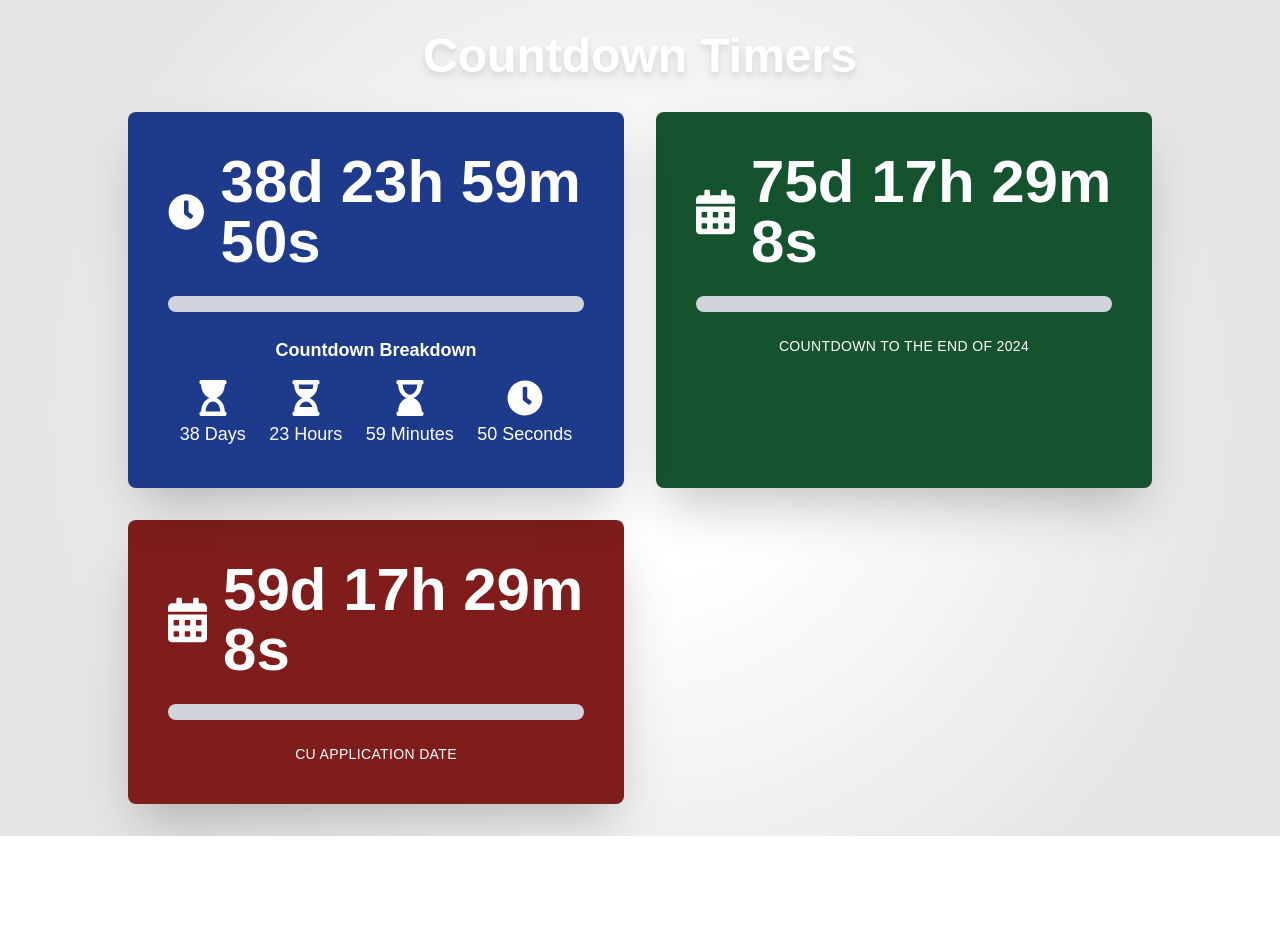
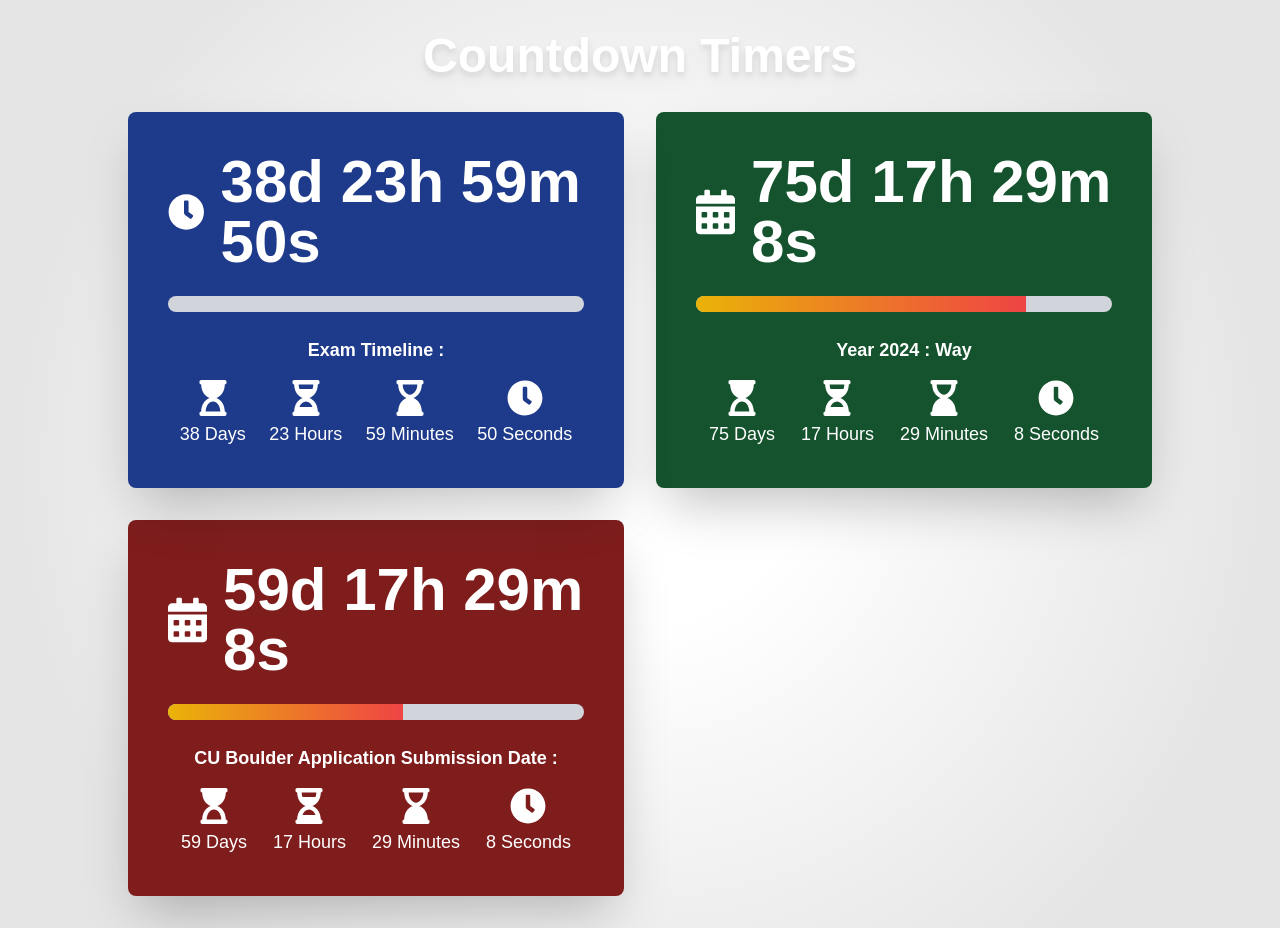
Before and after one commit to sandeshkhadka283/NRB, a Next.js app: page / in a window 1280 px wide. Before the commit the page ends 836 px from the top, so only its background shows below. Built offline with nearby package versions, Linux system fonts and the light colour scheme.

Commit message:
progress bas fixed

```diff
--- a/app/page.tsx
+++ b/app/page.tsx
@@ -7,8 +7,9 @@ import { FaClock, FaCalendarAlt, FaHourglassStart, FaHourglassHalf, FaHourglassE
 const TARGET_DATE_39_DAYS_KEY = "targetDate39Days";
 const TARGET_DATE_END_OF_2024 = new Date(2024, 11, 31, 23, 59, 59); // End of 2024
 const TARGET_DATE_CU_APPLICATION = new Date(2024, 11, 15, 23, 59, 59); // CU Application Date
+const TARGET_DATE_CU_BOLDER_START = new Date(2024, 7, 1); // Start date for CU Boulder (August 1, 2024)
 
-const getFutureDate = (days: number) => new Date(Date.now() + days * 24 * 60 * 60 * 1000);
+const getFutureDate = (days) => new Date(Date.now() + days * 24 * 60 * 60 * 1000);
 
 const Home = () => {
   const [timeLeft, setTimeLeft] = useState(new Date(getFutureDate(39)));
@@ -34,27 +35,34 @@ const Home = () => {
     }
   }, []);
 
-  const getTimeParts = (date: Date) => {
-    const totalSeconds = Math.max(Math.floor((date.getTime() - new Date().getTime()) / 1000), 0);
-    const days = Math.floor(totalSeconds / (3600 * 24));
-    const hours = Math.floor((totalSeconds % (3600 * 24)) / 3600);
-    const minutes = Math.floor((totalSeconds % 3600) / 60);
-    const seconds = totalSeconds % 60;
+  const getTimeParts = (date) => {
+    const totalSecondsLeft = Math.max(Math.floor((date.getTime() - new Date().getTime()) / 1000), 0);
+    const days = Math.floor(totalSecondsLeft / (3600 * 24));
+    const hours = Math.floor((totalSecondsLeft % (3600 * 24)) / 3600);
+    const minutes = Math.floor((totalSecondsLeft % 3600) / 60);
+    const seconds = totalSecondsLeft % 60;
 
-    return { days, hours, minutes, seconds, totalSeconds };
+    return { days, hours, minutes, seconds, totalSecondsLeft };
   };
 
-  const { days, hours, minutes, seconds, totalSeconds: totalSeconds39 } = getTimeParts(timeLeft);
+  const { days, hours, minutes, seconds, totalSecondsLeft } = getTimeParts(timeLeft);
   const { days: days2024, hours: hours2024, minutes: minutes2024, seconds: seconds2024 } = getTimeParts(TARGET_DATE_END_OF_2024);
   const { days: daysCU, hours: hoursCU, minutes: minutesCU, seconds: secondsCU } = getTimeParts(TARGET_DATE_CU_APPLICATION);
 
-  // Calculate progress bar width
-  const progressBarWidth39 = ((39 * 24 * 60 * 60 - totalSeconds39) / (39 * 24 * 60 * 60)) * 100;
+  // CU Boulder countdown
+  const totalDurationBoulder = (TARGET_DATE_CU_APPLICATION.getTime() - TARGET_DATE_CU_BOLDER_START.getTime()) / 1000; // in seconds
+  const totalSecondsBoulder = Math.floor(totalDurationBoulder); // Total seconds for CU Boulder countdown
+  const progressBarWidthBoulder = totalDurationBoulder > 0
+    ? ((totalDurationBoulder - (secondsCU + minutesCU * 60 + hoursCU * 3600 + daysCU * 86400)) / totalDurationBoulder) * 100
+    : 0;
+
+  const totalSecondsFor39Days = 39 * 24 * 60 * 60; // Total seconds for 39 days
+  const progressBarWidth39 = ((totalSecondsFor39Days - totalSecondsLeft) / totalSecondsFor39Days) * 100;
+
   const totalDuration2024 = (TARGET_DATE_END_OF_2024.getTime() - new Date().getTime()) / 1000; // in seconds
-  const progressBarWidth2024 = ((totalDuration2024 - (seconds2024 + minutes2024 * 60 + hours2024 * 3600 + days2024 * 86400)) / totalDuration2024) * 100;
-
-  const totalDurationCU = (TARGET_DATE_CU_APPLICATION.getTime() - new Date().getTime()) / 1000; // in seconds
-  const progressBarWidthCU = ((totalDurationCU - (secondsCU + minutesCU * 60 + hoursCU * 3600 + daysCU * 86400)) / totalDurationCU) * 100;
+  const progressBarWidth2024 = totalDuration2024 > 0
+    ? ((365 * 24 * 60 * 60 - totalDuration2024) / (365 * 24 * 60 * 60)) * 100
+    : 0;
 
   return (
     <div className="min-h-screen flex flex-col items-center justify-center p-8 bg-gradient-to-r from-purple-600 to-pink-500 text-white relative overflow-hidden">
@@ -74,7 +82,8 @@ const Home = () => {
           <div className="w-full bg-gray-300 rounded-full h-4 mb-6 overflow-hidden">
             <div className="bg-gradient-to-r from-yellow-500 to-red-500 h-full transition-all duration-500" style={{ width: `${progressBarWidth39}%` }}></div>
           </div>
-          <h3 className="text-lg font-semibold text-center mb-4">Countdown Breakdown</h3>
+          <h3 className="text-lg font-semibold text-center mb-4">Exam Timeline :  </h3>
+
           <div className="flex justify-around text-lg">
             <div className="flex flex-col items-center">
               <FaHourglassStart className="text-4xl mb-1" />
@@ -105,20 +114,56 @@ const Home = () => {
           <div className="w-full bg-gray-300 rounded-full h-4 mb-6 overflow-hidden">
             <div className="bg-gradient-to-r from-yellow-500 to-red-500 h-full transition-all duration-500" style={{ width: `${progressBarWidth2024}%` }}></div>
           </div>
-          <p className="text-sm uppercase tracking-wide text-center">Countdown to the End of 2024</p>
+          <h3 className="text-lg font-semibold text-center mb-4">Year 2024 : Way </h3>
+          <div className="flex justify-around text-lg">
+            <div className="flex flex-col items-center">
+              <FaHourglassStart className="text-4xl mb-1" />
+              <span>{days2024} Days</span>
+            </div>
+            <div className="flex flex-col items-center">
+              <FaHourglassHalf className="text-4xl mb-1" />
+              <span>{hours2024} Hours</span>
+            </div>
+            <div className="flex flex-col items-center">
+              <FaHourglassEnd className="text-4xl mb-1" />
+              <span>{minutes2024} Minutes</span>
+            </div>
+            <div className="flex flex-col items-center">
+              <FaClock className="text-4xl mb-1" />
+              <span>{seconds2024} Seconds</span>
+            </div>
+          </div>
           {TARGET_DATE_END_OF_2024 <= new Date() && <h3 className="text-xl mt-4 animate-pulse text-center">Time&apos;s up for 2024!</h3>}
         </div>
 
-        {/* CU Application Date Countdown */}
+        {/* CU Boulder Countdown */}
         <div className="bg-red-900 rounded-lg p-10 shadow-2xl">
           <div className="flex items-center mb-6">
             <FaCalendarAlt className="mr-4 text-5xl" />
             <h2 className="text-6xl font-semibold">{daysCU}d {hoursCU}h {minutesCU}m {secondsCU}s</h2>
           </div>
           <div className="w-full bg-gray-300 rounded-full h-4 mb-6 overflow-hidden">
-            <div className="bg-gradient-to-r from-yellow-500 to-red-500 h-full transition-all duration-500" style={{ width: `${progressBarWidthCU}%` }}></div>
+            <div className="bg-gradient-to-r from-yellow-500 to-red-500 h-full transition-all duration-500" style={{ width: `${progressBarWidthBoulder}%` }}></div>
           </div>
-          <p className="text-sm uppercase tracking-wide text-center">CU Application Date</p>
+          <h3 className="text-lg font-semibold text-center mb-4">CU Boulder Application Submission Date : </h3>
+          <div className="flex justify-around text-lg">
+            <div className="flex flex-col items-center">
+              <FaHourglassStart className="text-4xl mb-1" />
+              <span>{daysCU} Days</span>
+            </div>
+            <div className="flex flex-col items-center">
+              <FaHourglassHalf className="text-4xl mb-1" />
+              <span>{hoursCU} Hours</span>
+            </div>
+            <div className="flex flex-col items-center">
+              <FaHourglassEnd className="text-4xl mb-1" />
+              <span>{minutesCU} Minutes</span>
+            </div>
+            <div className="flex flex-col items-center">
+              <FaClock className="text-4xl mb-1" />
+              <span>{secondsCU} Seconds</span>
+            </div>
+          </div>
           {TARGET_DATE_CU_APPLICATION <= new Date() && <h3 className="text-xl mt-4 animate-pulse text-center">Application Date has passed!</h3>}
         </div>
       </div>
```
